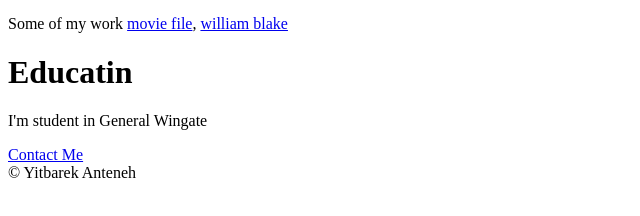
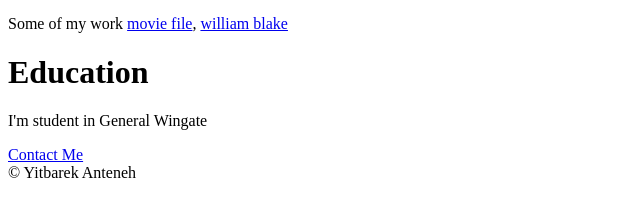
Before and after one commit to yitbarek7/html-portfolio, a plain HTML site: page index.html in a window 1280 px wide. Shown: the part 474-690 px from the top of the page, 0-640 px from the left. Drawn offline with Linux system fonts and the light colour scheme.

Commit message:
index.html

```diff
--- a/index.html
+++ b/index.html
@@ -15,7 +15,7 @@
         <br>
         Some of my work  <a href="movie.html"> movie file</a>&comma;
         <a href="william blake.html">william blake</a>
-        <h1>Educatin</h1>
+        <h1>Education</h1>
         I'm student in General Wingate
 
 
```
